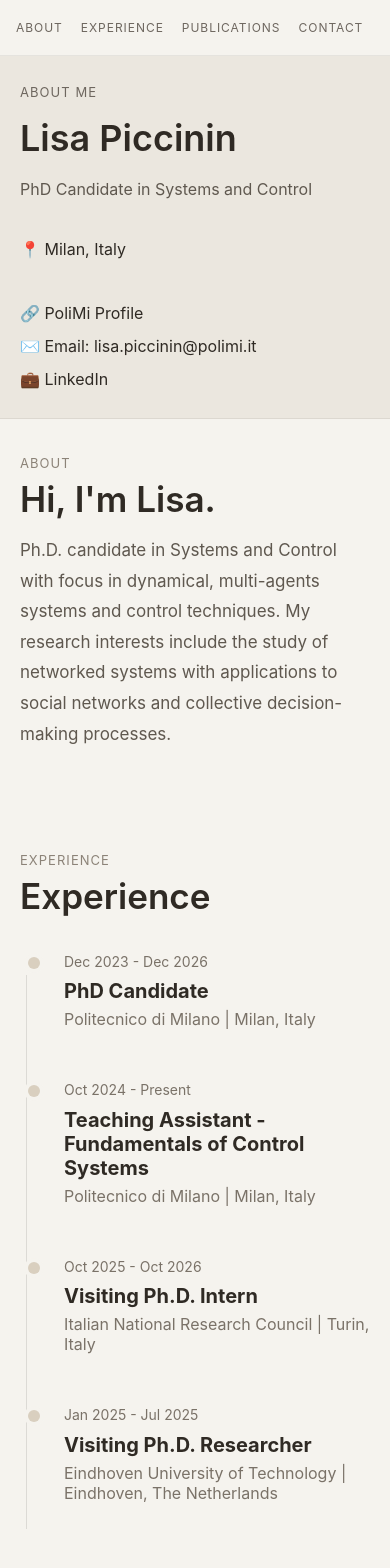
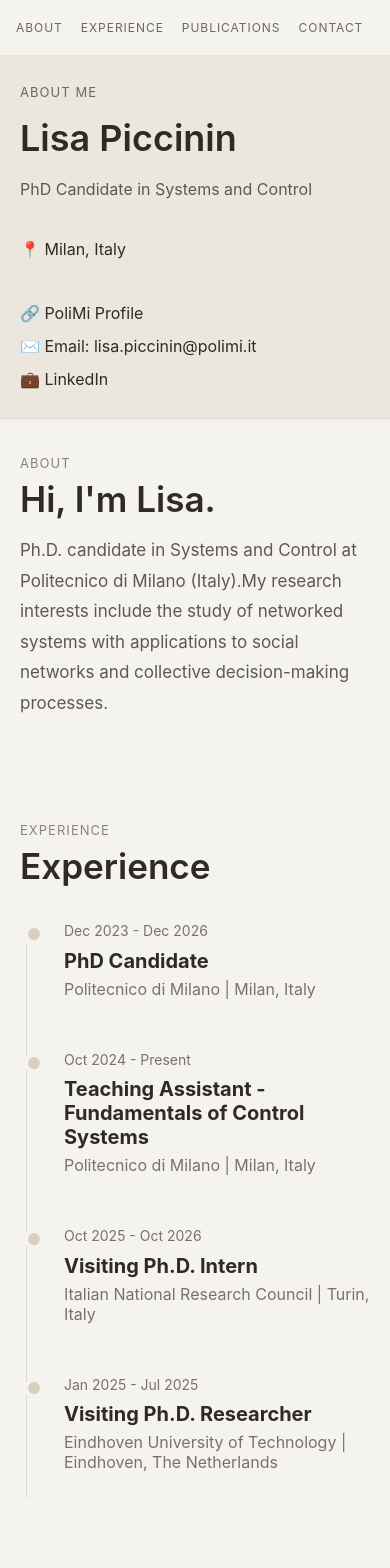
Before and after one commit to LisaPi1/my-portfolio, a React (Vite) app: page / in a window 390 px wide. Shown: the top 1568 px of the page. Built offline with nearby package versions, Linux system fonts and the light colour scheme.

Commit message:
alignment on timeline

```diff
--- a/src/App.css
+++ b/src/App.css
@@ -363,7 +363,7 @@ a {
   }
 
   .timeline-dot {
-    margin-top: 6px;
+    margin-top: 8px;
   }
 
   .timeline-content {
--- a/src/App.jsx
+++ b/src/App.jsx
@@ -132,7 +132,8 @@ export default function App() {
             <p className="section-tag">About</p>
             <h2>Hi, I'm Lisa.</h2>
             <p className="lead">
-             Ph.D. candidate in Systems and Control with focus in dynamical, multi-agents systems and control techniques.
+             Ph.D. candidate in Systems and Control at Politecnico di Milano (Italy).
+              {/* I received a B.Sc. degree in Automation Engineering in 2021 and a M.Sc. degree in Automation and Control Engineering in 2023 from Politecnico di Milano. */}
              My research interests include the study of networked systems with applications to social networks and collective decision-making processes.
             </p>
           </section>
```
